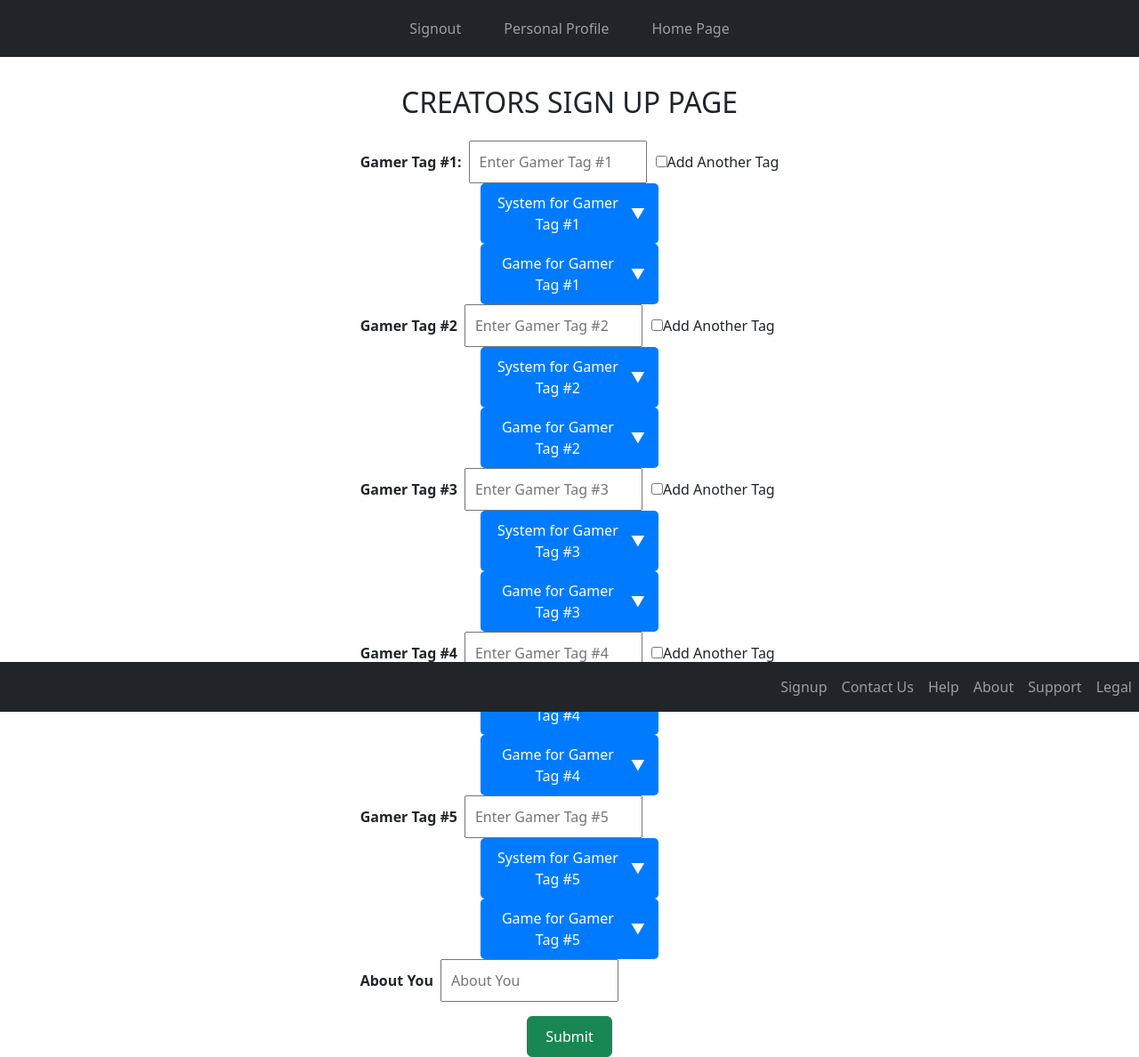
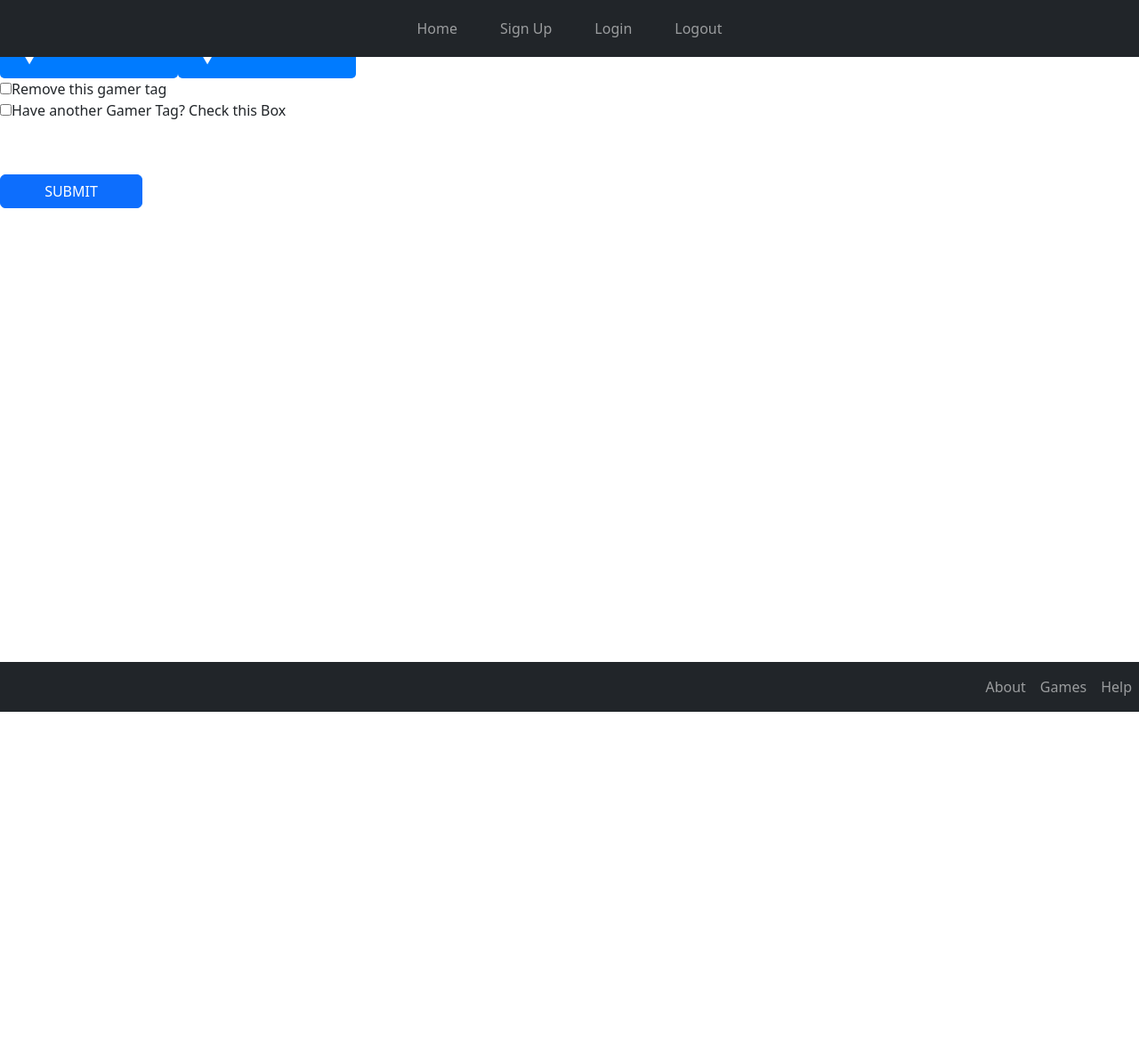
Before and after one commit to Dev-Lueders/CsbR, a React (Vite) app: page /Creators_SignUp in a window 1280 px wide. Shown: the whole page at 89% size. After the commit the page ends 800 px from the top, so only its background shows below. Built offline with nearby package versions, Linux system fonts and the light colour scheme.

Commit message:
#15 - fixed href to path inside the Molecule adding form - 19_20-53_03-2025 - (Committed by: Dev-Lueders)

```diff
--- a/src/Pages/SignUp_Page/Creators_SignUp.jsx
+++ b/src/Pages/SignUp_Page/Creators_SignUp.jsx
@@ -7,244 +7,28 @@ import Button_Component from "../../components/Atoms/Buttons/Button";
 import Text_Box from "../../components/Atoms/Input_Container/Text_Box";
 import Drop_Down from "../../components/Atoms/Drop_Down/Drop_Down";
 import Check_Box from "../../components/Atoms/Check_Box/Check_Box";
+import Adding_Form from "../../components/Molecules/Form/Adding_Form"
+import Add_Gamer_Tag from "../../components/Molecules/Gamer_Tag/Add_Gamer"
 
 const Creators_SignUp = () => {
 
-const [GT1, setGT1] = useState("");
-const [GT2, setGT2] = useState("");
-const [GT3, setGT3] = useState("");
-const [GT4, setGT4] = useState("");
-const [GT5, setGT5] = useState("");
-const [About_You, setAbout_You] = useState("");
+  const [gamerTags, setGamerTags] = useState([]); // Holds the gamer tags added through Add_Gamer_Tag
 
-  const T_Links = [
-    { label: "Signout", path: "/signout" },
-    { label: "Personal Profile", path: "/Profile_Page" },
-    { label: "Home Page", path: "/Landing_Page" },
-  ];
+  const handleFormSubmit = (e) => {
+    e.preventDefault();
+    // Handle the form submission, for example, save the gamerTags to the server
+    console.log('Form Submitted:', gamerTags);
+  };
 
-  const B_Links = [
-    { path: "/SignUp_Page", label: "Signup" },
-    { path: "/contact", label: "Contact Us" },
-    { path: "/help", label: "Help" },
-    { path: "/about", label: "About" },
-    { path: "/support", label: "Support" },
-    { path: "/legal", label: "Legal" },
-  ];
-
-  const Drop_Down_Options = [
-    { label: "Game System", value: "" },
-    { label: "PlayStation 3", value: "PS3" },
-    { label: "Playstation 4", value: "PS4" },
-    { label: "Playstation 5", value: "PS5" },
-    { label: "Xbox", value:"Xbox"},
-    { label: "Xbox One", value:"Xbox1"},
-    {label:"Xbox 360", value:"Xbox360"},
-    {label:"Steam", value:"Steam"}
-  ];
-
-  const Drop_Down_Games_Options = [
-    {label: "PGA Tour 2K19", value:"PGA2K19"},
-    {label: "PGA Tour 2K21", value:"PGA2K21"},
-    {label: "PGA Tour 2K23", value:"PGA2K23"},
-    {label: "PGA Tour 2K25", value:"PGA2K25"},
-    {label: "HotWheels", value:"HotWheels"},
-    {label: "Lego Drive 2K", value:"LegoDrive2K"},
-    {label:"Gran Turismo 7", value:"GT7"}
+  return (
+    <div className="creator-signup-page">
 
 
-  ];
-
-  return (
-    <>
-      <T_Navbar links={T_Links} />
-
-      {/* Wrapper for Layout */}
-      <div style={{ display: "flex", flexDirection: "column", alignItems: "center", gap: "1rem", marginTop: "2rem" }}>
-        <br/>
-        <br/>
-      <h2>CREATORS SIGN UP PAGE</h2>
-
-      <form>
-      {/* ------------------------------------------------------------- */}
-        {/* Text Box */}
-        <div style={{ display: "flex", alignItems: "center", gap: "10px" }}>
-        <Text_Box
-          id="GT1"
-          labelText="Gamer Tag #1:"
-          placeholderText="Enter Gamer Tag #1"
-          value={GT1}
-          onChange={(e) => setGT1(e.target.value)}
-          maxLength={15}
-          containerStyle={{ display: "flex", flexDirection: "row", alignItems: "center" }}
-          inputStyle={{ width: "200px", padding: "10px" }}
-          labelStyle={{ fontWeight: "bold" }}
-        />
-         <Check_Box label="Add Another Tag"/>
-        </div>
-        <Drop_Down
-          id="DDGT1"
-          label="System for Gamer Tag #1"
-          options={Drop_Down_Options}
-          onChange={(value) => console.log("Selected:", value)}
-          containerStyle={{ display: "flex", flexDirection: "column", alignItems: "center" }}
-          selectStyle={{ width: "200px" }}/>
-
-        <Drop_Down
-          id="DDGM1"
-          label="Game for Gamer Tag #1"
-          options={Drop_Down_Games_Options}
-          onChange={(value) => console.log("Selected:", value)}
-          containerStyle={{ display: "flex", flexDirection: "column", alignItems: "center" }}
-          selectStyle={{ width: "200px" }}/>
-{/* ------------------------------------------------------------------- */}
-<div style={{ display: "flex", alignItems: "center", gap: "10px" }}>
-         <Text_Box
-          id="GT2"
-          labelText="Gamer Tag #2"
-          placeholderText="Enter Gamer Tag #2"
-          value={GT2}
-          onChange={(e) => setGT2(e.target.value)}
-          maxLength={15}
-          containerStyle={{ display: "flex", flexDirection: "row", alignItems: "center" }}
-          inputStyle={{ width: "200px", padding: "10px" }}
-          labelStyle={{ fontWeight: "bold" }}
-        />
-
-        <Check_Box label="Add Another Tag"/>
-</div>
-        <Drop_Down
-          id="DDGT2"
-          label="System for Gamer Tag #2"
-          options={Drop_Down_Options}
-          onChange={(value) => console.log("Selected:", value)}
-          containerStyle={{ display: "flex", flexDirection: "column", alignItems: "center" }}
-          selectStyle={{ width: "200px" }}/>
-
-        <Drop_Down
-          id="DDGM2"
-          label="Game for Gamer Tag #2"
-          options={Drop_Down_Games_Options}
-          onChange={(value) => console.log("Selected:", value)}
-          containerStyle={{ display: "flex", flexDirection: "column", alignItems: "center" }}
-          selectStyle={{ width: "200px" }}/>
-{/* ------------------------------------------------------------------- */}
-<div style={{ display: "flex", alignItems: "center", gap: "10px" }}>
-        <Text_Box
-          id="GT3"
-          labelText="Gamer Tag #3"
-          placeholderText="Enter Gamer Tag #3"
-          value={GT3}
-          onChange={(e) => setGT3(e.target.value)}
-          maxLength={15}
-          containerStyle={{ display: "flex", flexDirection: "row", alignItems: "center" }}
-          inputStyle={{ width: "200px", padding: "10px" }}
-          labelStyle={{ fontWeight: "bold" }}
-        />
-        <Check_Box label="Add Another Tag"/>
-</div>
-        <Drop_Down
-          id="DDGT3"
-          label="System for Gamer Tag #3"
-          options={Drop_Down_Options}
-          onChange={(value) => console.log("Selected:", value)}
-          containerStyle={{ display: "flex", flexDirection: "column", alignItems: "center" }}
-          selectStyle={{ width: "200px" }}/>
-
-        <Drop_Down
-          id="DDGM3"
-          label="Game for Gamer Tag #3"
-          options={Drop_Down_Games_Options}
-          onChange={(value) => console.log("Selected:", value)}
-          containerStyle={{ display: "flex", flexDirection: "column", alignItems: "center" }}
-          selectStyle={{ width: "200px" }}/>
-{/* ------------------------------------------------------------------- */}
-<div style={{ display: "flex", alignItems: "center", gap: "10px" }}>
-        <Text_Box
-          id="GT4"
-          labelText="Gamer Tag #4"
-          placeholderText="Enter Gamer Tag #4"
-          value={GT4}
-          onChange={(e) => setGT4(e.target.value)}
-          maxLength={15}
-          containerStyle={{ display: "flex", flexDirection: "row", alignItems: "center" }}
-          inputStyle={{ width: "200px", padding: "10px" }}
-          labelStyle={{ fontWeight: "bold" }}
-        />
-        <Check_Box label="Add Another Tag"/>
-</div>
-        <Drop_Down
-          id="DDGT4"
-          label="System for Gamer Tag #4"
-          options={Drop_Down_Options}
-          onChange={(value) => console.log("Selected:", value)}
-          containerStyle={{ display: "flex", flexDirection: "column", alignItems: "center" }}
-          selectStyle={{ width: "200px" }}/>
-
-        <Drop_Down
-          id="DDGM4"
-          label="Game for Gamer Tag #4"
-          options={Drop_Down_Games_Options}
-          onChange={(value) => console.log("Selected:", value)}
-          containerStyle={{ display: "flex", flexDirection: "column", alignItems: "center" }}
-          selectStyle={{ width: "200px" }}/>
-{/* ------------------------------------------------------------------- */}
-<div style={{ display: "flex", alignItems: "center", gap: "10px" }}>
-        <Text_Box
-          id="GT5"
-          labelText="Gamer Tag #5"
-          placeholderText="Enter Gamer Tag #5"
-          value={GT5}
-          onChange={(e) => setGT5(e.target.value)}
-          maxLength={15}
-          containerStyle={{ display: "flex", flexDirection: "row", alignItems: "center" }}
-          inputStyle={{ width: "200px", padding: "10px" }}
-          labelStyle={{ fontWeight: "bold" }}
-        />
-</div>
-        <Drop_Down
-          id="DDGT5"
-          label="System for Gamer Tag #5"
-          options={Drop_Down_Options}
-          onChange={(value) => console.log("Selected:", value)}
-          containerStyle={{ display: "flex", flexDirection: "column", alignItems: "center" }}
-          selectStyle={{ width: "200px" }}/>
-
-        <Drop_Down
-          id="DDGM5"
-          label="Game for Gamer Tag #5"
-          options={Drop_Down_Games_Options}
-          onChange={(value) => console.log("Selected:", value)}
-          containerStyle={{ display: "flex", flexDirection: "column", alignItems: "center" }}
-          selectStyle={{ width: "200px" }}/>
-{/* ------------------------------------------------------------------- */}
-
-
-        <Text_Box
-          id="About_Me"
-          labelText="About You"
-          placeholderText="About You"
-          value={About_You}
-          onChange={(e) => setAbout_You(e.target.value)}
-          maxLength={400}
-          containerStyle={{ display: "flex", flexDirection: "row", alignItems: "center" }}
-          inputStyle={{ width: "200px", padding: "10px" }}
-          labelStyle={{ fontWeight: "bold" }}
-        />
-</form>
-
-        {/* Button */}
-        <Button_Component
-          label="Submit"
-          variant="success"
-          containerStyle={{ marginTop: "10px" }}
-          style={{ padding: "10px 20px" }}
-        />
-
- </div>
-
-      <B_Navbar links={B_Links} />
-    </>
+      <Adding_Form onSubmit={handleFormSubmit}>
+        {/* Passing the Add_Gamer_Tag as a child component */}
+        <Add_Gamer_Tag />
+      </Adding_Form>
+    </div>
   );
 };
 
--- a/src/Pages/Test Page/Component_Testing.jsx
+++ b/src/Pages/Test Page/Component_Testing.jsx
@@ -1,16 +1,14 @@
 import React from 'react';
 import "../pages_styles.css";
 import "../../components/components_styles.css"
-import Add_Gamer from "../../components/Molecules/Gamer_Tag/Add_Gamer.jsx"
+
 
 
 
 const Component_Testing = () => {
     return (
         <>
-       <Add_Gamer>
 
-       </Add_Gamer>
 
         </>
     );
--- a/src/components/Molecules/Form/Adding_Form.jsx
+++ b/src/components/Molecules/Form/Adding_Form.jsx
@@ -6,16 +6,16 @@ import PropTypes from "prop-types";
 
 const Adding_Form = ({ children, onSubmit }) => {
     const T_Links = [
-      { label: "Home", href: "/" },
-      { label: "Sign Up", href: "/SignUp_Page" },
-      { label: "Login", href: "/Login" },
-      { label: "Logout", href: "/" },
+      { label: "Home", path: "/" },
+      { label: "Sign Up", path: "/SignUp_Page" },
+      { label: "Login", path: "/Login" },
+      { label: "Logout", path: "/" },
     ];
 
     const B_Links = [
-      { label: "About", href: "/About" },
-      { label: "Games", href: "/Games" },
-      { label: "Help", href: "/Help" },
+      { label: "About", path: "/About" },
+      { label: "Games", path: "/Games" },
+      { label: "Help", path: "/Help" },
     ];
 
     return (
```
Also changed, not shown: commit_count.txt.
